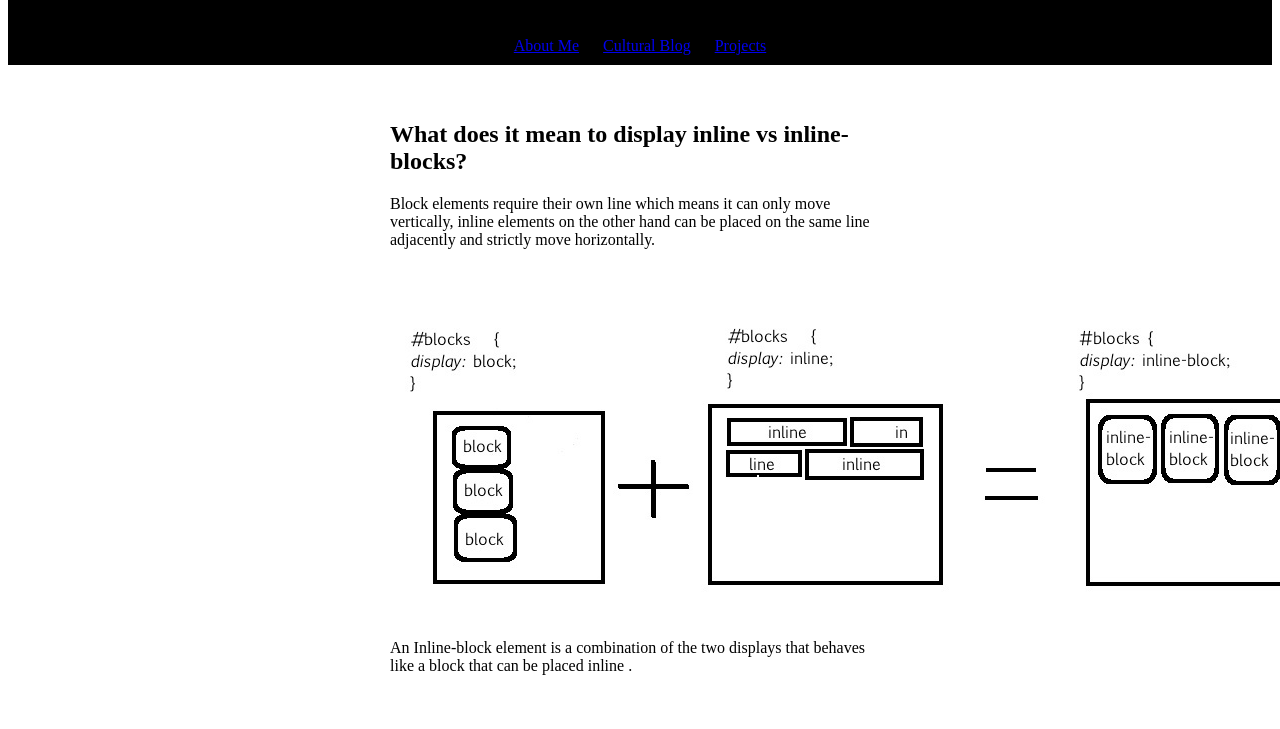
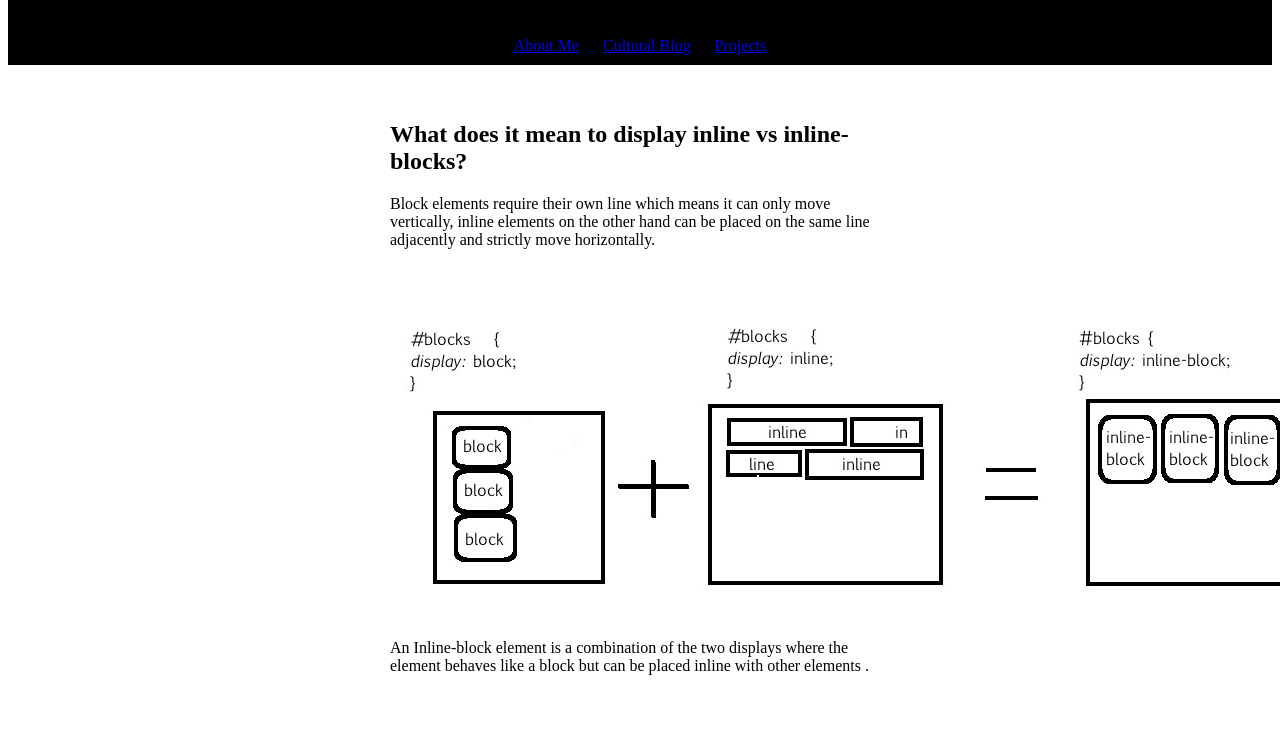
Before and after one commit to ChisaiiBeeboo/chisaiibeeboo.github.io, a plain HTML site: page unit1_projects/week2_technical.html in a window 1280 px wide. Shown: the part 147-876 px from the top of the page. Drawn offline with Linux system fonts and the light colour scheme.

Commit message:
fixed typo on technical blog

```diff
--- a/unit1_projects/week2_technical.html
+++ b/unit1_projects/week2_technical.html
@@ -17,7 +17,7 @@
       <h2>What does it mean to display inline vs inline-blocks?</h2>
     	<p>Block elements require their own line which means it can only move vertically, inline elements on the other hand can be placed on the same line adjacently and strictly move horizontally.</p>
       <img src="images/block.jpg">
-        <p>An Inline-block element is a combination of the two displays that behaves like a block that can be placed inline . </p>
+        <p>An Inline-block element is a combination of the two displays where the element behaves like a block but can be placed inline with other elements . </p>
     </article>
 
     <footer>
```
